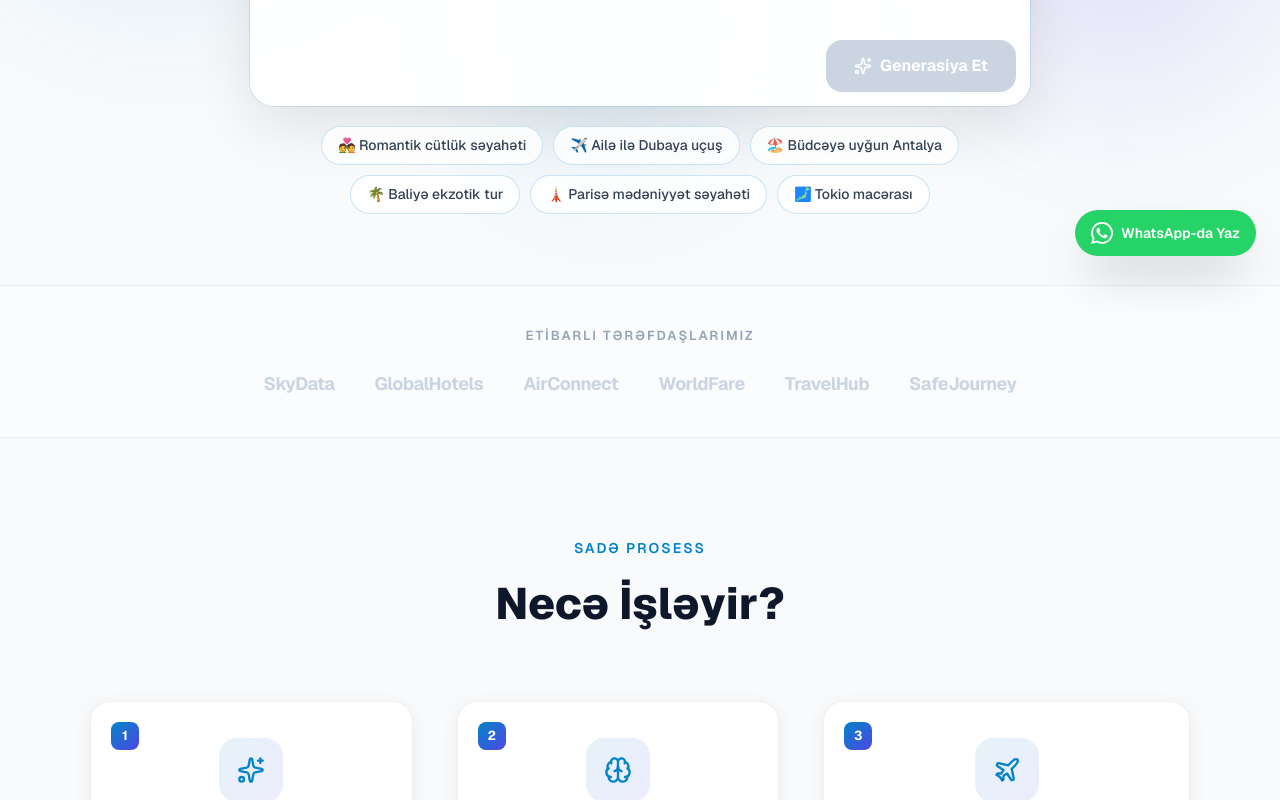
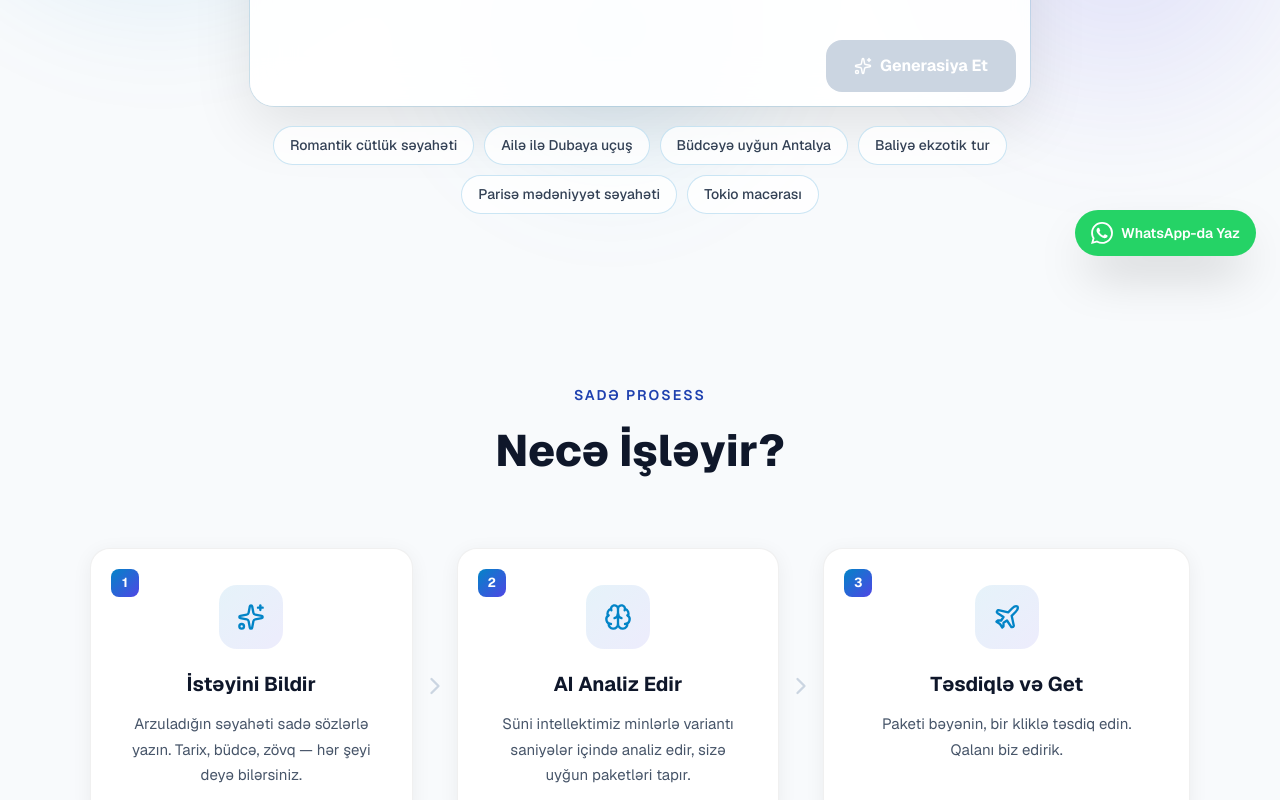
Before and after one commit to Talibsoy/teyyub, a Next.js app: page / in a window 1280 px wide. Shown: the part 520-1320 px from the top of the page. Built offline with nearby package versions, Linux system fonts and the light colour scheme.

Commit message:
fix: landing page UI - remove emojis/partners, fix modal link, darker text colors

```diff
--- a/app/page.tsx
+++ b/app/page.tsx
@@ -2,22 +2,20 @@
 
 import { useState } from "react";
 import {
-  Sparkles, Globe, Brain, Plane, Star, X, Loader2,
+  Sparkles, Brain, Plane, Star, X, Loader2,
   MapPin, Shield, TrendingUp, Headphones, ChevronRight,
   ArrowRight, Zap,
 } from "lucide-react";
 
 // ─── DATA ─────────────────────────────────────────────────────────────────────
 const TAGS = [
-  { label: "Romantik cütlük səyahəti", emoji: "💑" },
-  { label: "Ailə ilə Dubaya uçuş", emoji: "✈️" },
-  { label: "Büdcəyə uyğun Antalya", emoji: "🏖️" },
-  { label: "Baliyə ekzotik tur", emoji: "🌴" },
-  { label: "Parisə mədəniyyət səyahəti", emoji: "🗼" },
-  { label: "Tokio macərası", emoji: "🗾" },
+  "Romantik cütlük səyahəti",
+  "Ailə ilə Dubaya uçuş",
+  "Büdcəyə uyğun Antalya",
+  "Baliyə ekzotik tur",
+  "Parisə mədəniyyət səyahəti",
+  "Tokio macərası",
 ];
-
-const PARTNERS = ["SkyData", "GlobalHotels", "AirConnect", "WorldFare", "TravelHub", "SafeJourney"];
 
 const DESTINATIONS = [
   { name: "Dubai", country: "BƏƏ", img: "https://images.unsplash.com/photo-1512453979798-5ea266f8880c?w=800&q=80", large: true },
@@ -80,9 +78,9 @@ function ResultModal({ onClose }: { onClose: () => void }) {
             </p>
           </div>
           <div style={{ display: "flex", gap: 10 }}>
-            <button style={{ flex: 1, padding: 14, borderRadius: 14, border: "none", background: "linear-gradient(135deg,#0284c7,#4f46e5)", color: "white", fontWeight: 700, fontSize: 16, cursor: "pointer", display: "flex", alignItems: "center", justifyContent: "center", gap: 8 }}>
+            <a href="/turlar" style={{ flex: 1, padding: 14, borderRadius: 14, border: "none", background: "linear-gradient(135deg,#0284c7,#4f46e5)", color: "white", fontWeight: 700, fontSize: 16, cursor: "pointer", display: "flex", alignItems: "center", justifyContent: "center", gap: 8, textDecoration: "none" }}>
               Paketi İncələ <ArrowRight size={18} />
-            </button>
+            </a>
             <button onClick={onClose} style={{ padding: "14px 20px", borderRadius: 14, border: "1px solid #e2e8f0", background: "white", color: "#64748b", fontWeight: 600, cursor: "pointer" }}>
               Bağla
             </button>
@@ -151,38 +149,23 @@ export default function HomePage() {
           {/* Tags */}
           <div className="fade-in-up" style={{ display: "flex", flexWrap: "wrap", gap: 10, justifyContent: "center", marginTop: 20, animationDelay: "0.4s" }}>
             {TAGS.map(tag => (
-              <button key={tag.label} onClick={() => setPrompt(tag.label)}
+              <button key={tag} onClick={() => setPrompt(tag)}
                 style={{ padding: "8px 16px", borderRadius: 50, border: "1px solid rgba(2,132,199,0.2)", background: "rgba(255,255,255,0.8)", color: "#334155", fontSize: 14, fontWeight: 500, cursor: "pointer", backdropFilter: "blur(10px)", transition: "all 0.2s" }}
                 onMouseEnter={e => { e.currentTarget.style.background = "rgba(2,132,199,0.1)"; e.currentTarget.style.borderColor = "#0284c7"; e.currentTarget.style.color = "#0284c7"; }}
                 onMouseLeave={e => { e.currentTarget.style.background = "rgba(255,255,255,0.8)"; e.currentTarget.style.borderColor = "rgba(2,132,199,0.2)"; e.currentTarget.style.color = "#334155"; }}>
-                {tag.emoji} {tag.label}
+                {tag}
               </button>
             ))}
           </div>
         </div>
       </section>
 
-      {/* ── PARTNERS ── */}
-      <section style={{ padding: "40px 24px", background: "rgba(255,255,255,0.5)", borderTop: "1px solid rgba(0,0,0,0.06)", borderBottom: "1px solid rgba(0,0,0,0.06)" }}>
-        <div style={{ maxWidth: 1100, margin: "0 auto", textAlign: "center" }}>
-          <p style={{ fontSize: 13, fontWeight: 600, color: "#94a3b8", letterSpacing: 2, textTransform: "uppercase", marginBottom: 24 }}>Etibarlı Tərəfdaşlarımız</p>
-          <div style={{ display: "flex", justifyContent: "center", flexWrap: "wrap", gap: "16px 40px" }}>
-            {PARTNERS.map(p => (
-              <span key={p} style={{ fontSize: 18, fontWeight: 700, color: "#cbd5e1", letterSpacing: -0.5, cursor: "default", transition: "color 0.2s" }}
-                onMouseEnter={e => (e.currentTarget.style.color = "#0284c7")}
-                onMouseLeave={e => (e.currentTarget.style.color = "#cbd5e1")}>
-                {p}
-              </span>
-            ))}
-          </div>
-        </div>
-      </section>
 
       {/* ── HOW IT WORKS ── */}
       <section id="how" style={{ padding: "100px 24px", background: "#f8fafc" }}>
         <div style={{ maxWidth: 1100, margin: "0 auto" }}>
           <div style={{ textAlign: "center", marginBottom: 64 }}>
-            <p style={{ color: "#0284c7", fontWeight: 600, fontSize: 14, letterSpacing: 2, textTransform: "uppercase", marginBottom: 12 }}>Sadə Prosess</p>
+            <p style={{ color: "#1e40af", fontWeight: 600, fontSize: 14, letterSpacing: 2, textTransform: "uppercase", marginBottom: 12 }}>Sadə Prosess</p>
             <h2 style={{ fontSize: "clamp(28px,4vw,44px)", fontWeight: 800, color: "#0f172a" }}>Necə İşləyir?</h2>
           </div>
           <div style={{ display: "flex", gap: 0, flexWrap: "wrap", justifyContent: "center" }}>
@@ -196,7 +179,7 @@ export default function HomePage() {
                   <div style={{ width: 64, height: 64, borderRadius: 18, background: "linear-gradient(135deg,rgba(2,132,199,0.1),rgba(79,70,229,0.1))", display: "flex", alignItems: "center", justifyContent: "center", margin: "0 auto 20px", color: "#0284c7" }}>{step.icon}</div>
                   <div style={{ position: "absolute", top: 20, left: 20, width: 28, height: 28, borderRadius: 8, background: "linear-gradient(135deg,#0284c7,#4f46e5)", display: "flex", alignItems: "center", justifyContent: "center", color: "white", fontWeight: 700, fontSize: 13 }}>{i + 1}</div>
                   <h3 style={{ fontSize: 20, fontWeight: 700, color: "#0f172a", marginBottom: 12 }}>{step.title}</h3>
-                  <p style={{ color: "#64748b", lineHeight: 1.7, fontSize: 15 }}>{step.desc}</p>
+                  <p style={{ color: "#475569", lineHeight: 1.7, fontSize: 15 }}>{step.desc}</p>
                 </div>
                 {i < arr.length - 1 && <div className="hidden md:flex" style={{ alignItems: "center", padding: "0 8px", color: "#cbd5e1" }}><ChevronRight size={28} /></div>}
               </div>
@@ -209,7 +192,7 @@ export default function HomePage() {
       <section style={{ padding: "100px 24px" }}>
         <div style={{ maxWidth: 1100, margin: "0 auto" }}>
           <div style={{ textAlign: "center", marginBottom: 64 }}>
-            <p style={{ color: "#0284c7", fontWeight: 600, fontSize: 14, letterSpacing: 2, textTransform: "uppercase", marginBottom: 12 }}>Niyə Natoure?</p>
+            <p style={{ color: "#1e40af", fontWeight: 600, fontSize: 14, letterSpacing: 2, textTransform: "uppercase", marginBottom: 12 }}>Niyə Natoure?</p>
             <h2 style={{ fontSize: "clamp(28px,4vw,44px)", fontWeight: 800, color: "#0f172a" }}>Tam Səyahət Təcrübəsi</h2>
           </div>
           <div style={{ display: "grid", gridTemplateColumns: "repeat(auto-fit,minmax(240px,1fr))", gap: 24 }}>
@@ -239,7 +222,7 @@ export default function HomePage() {
       <section style={{ padding: "100px 24px", background: "#f8fafc" }}>
         <div style={{ maxWidth: 1100, margin: "0 auto" }}>
           <div style={{ textAlign: "center", marginBottom: 56 }}>
-            <p style={{ color: "#0284c7", fontWeight: 600, fontSize: 14, letterSpacing: 2, textTransform: "uppercase", marginBottom: 12 }}>Dünya Sizi Gözləyir</p>
+            <p style={{ color: "#1e40af", fontWeight: 600, fontSize: 14, letterSpacing: 2, textTransform: "uppercase", marginBottom: 12 }}>Dünya Sizi Gözləyir</p>
             <h2 style={{ fontSize: "clamp(28px,4vw,44px)", fontWeight: 800, color: "#0f172a" }}>Populyar Məkanlar</h2>
           </div>
           <div style={{ display: "grid", gridTemplateColumns: "repeat(3,1fr)", gridTemplateRows: "repeat(2,220px)", gap: 16 }}>
```
